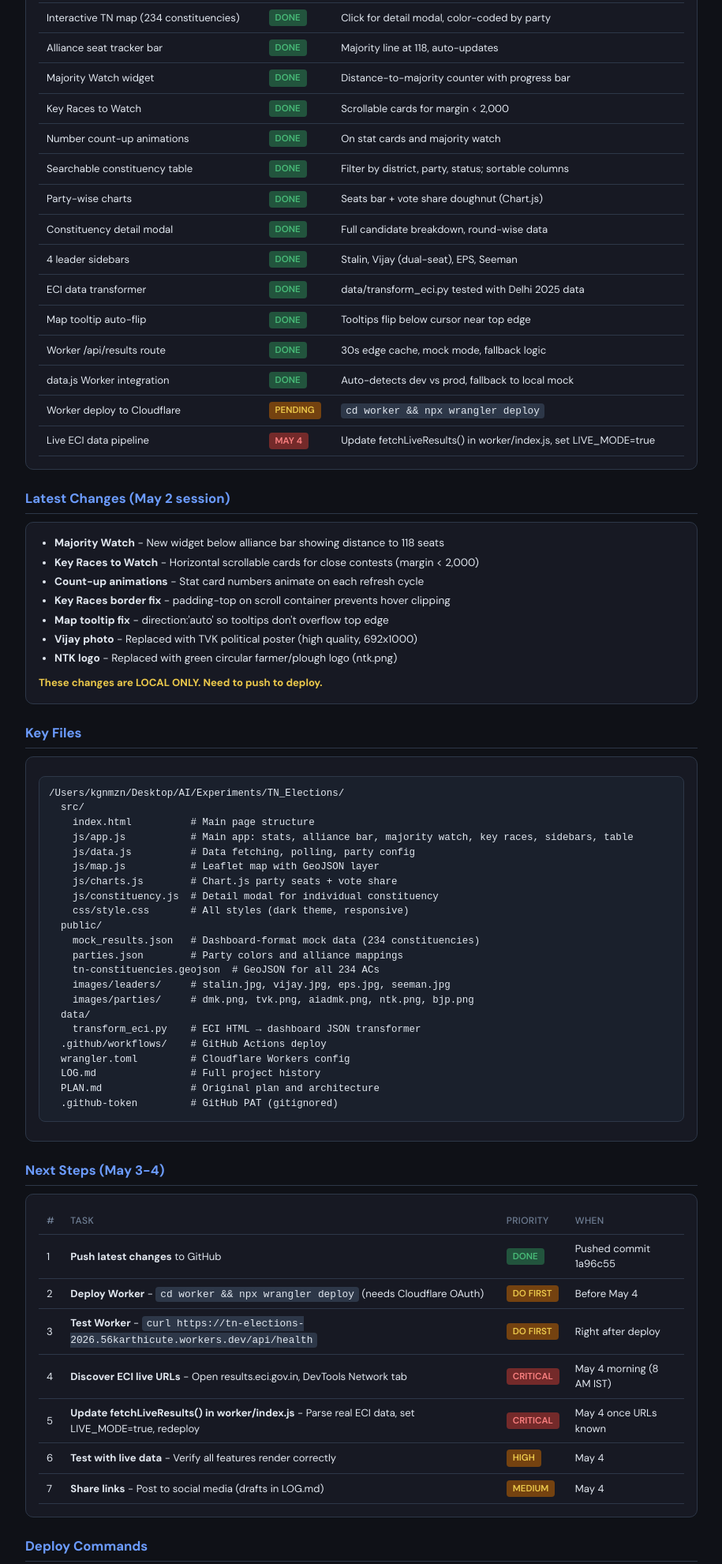
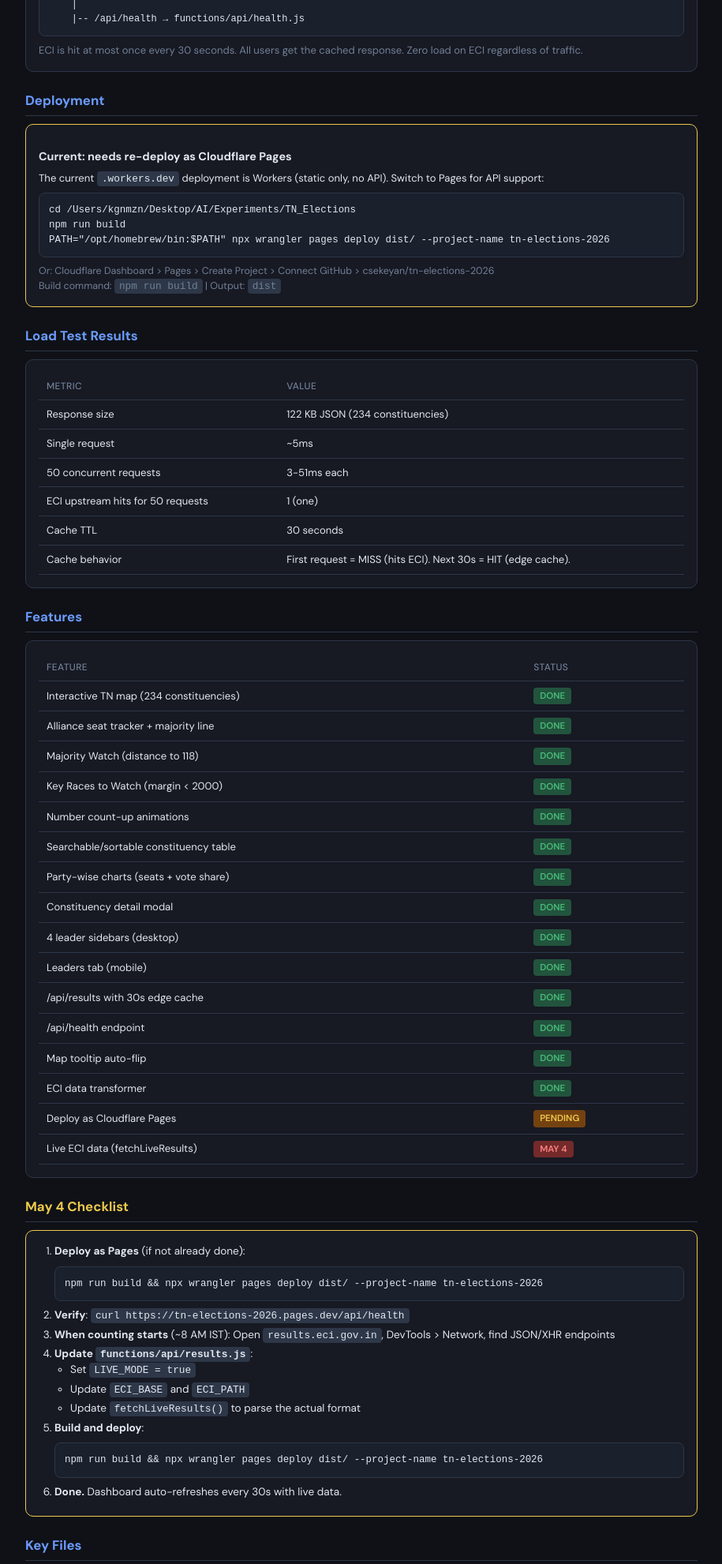
Before and after one commit to csekeyan/tn-elections-2026, a website built with Vite: page status.html in a window 1280 px wide. Shown: the part 422-2403 px from the top of the page at 79% size, without its empty margins (182-1097 px from the left). Built offline with nearby package versions, Linux system fonts and the light colour scheme.

Commit message:
Update status page with Pages architecture

```diff
--- a/status.html
+++ b/status.html
@@ -3,7 +3,7 @@
 <head>
 <meta charset="UTF-8">
 <meta name="viewport" content="width=device-width, initial-scale=1.0">
-<title>TN Elections Dashboard - Project Status</title>
+<title>TN Elections 2026 - Project Status</title>
 <style>
   :root { --bg: #0f1117; --card: #171923; --border: #2d3748; --accent: #6c9cff; --green: #48bb78; --yellow: #ecc94b; --red: #fc8181; --text: #e2e8f0; --muted: #718096; }
   * { margin: 0; padding: 0; box-sizing: border-box; }
@@ -25,187 +25,161 @@
   pre { background: #1a202c; border: 1px solid var(--border); border-radius: 8px; padding: 12px; overflow-x: auto; font-size: 0.78rem; margin: 8px 0; }
   a { color: var(--accent); text-decoration: none; }
   a:hover { text-decoration: underline; }
-  ul { padding-left: 20px; }
+  ul, ol { padding-left: 20px; }
   li { margin-bottom: 4px; font-size: 0.85rem; }
   .grid2 { display: grid; grid-template-columns: 1fr 1fr; gap: 12px; }
-  @media (max-width: 600px) { .grid2 { grid-template-columns: 1fr; } }
+  @media (max-width: 600px) { .grid2 { grid-template-columns: 1fr; } body { padding: 14px; } }
 </style>
-<link rel="preconnect" href="https://fonts.googleapis.com">
 <link href="https://fonts.googleapis.com/css2?family=DM+Sans:wght@400;500;600;700&display=swap" rel="stylesheet">
 </head>
 <body>
 
 <h1>TN Election Results 2026 - Project Status</h1>
-<div class="subtitle">Last updated: May 2, 2026 1:15 AM PDT | Counting day: May 4, 2026</div>
+<div class="subtitle">Last updated: May 2, 2026 7:00 AM PDT | Counting day: May 4, 2026</div>
 
-<h2>Deployments</h2>
-<div class="grid2">
-  <div class="card">
-    <h3>GitHub Pages <span class="badge badge-live">LIVE</span></h3>
-    <a href="https://csekeyan.github.io/tn-elections-2026/" target="_blank">csekeyan.github.io/tn-elections-2026/</a><br>
-    <span style="color:var(--muted);font-size:0.75rem">Auto-deploys on push via GitHub Actions</span>
-  </div>
-  <div class="card">
-    <h3>Cloudflare Workers <span class="badge badge-pending">NEEDS DEPLOY</span></h3>
-    <a href="https://tn-elections-2026.56karthicute.workers.dev/" target="_blank">tn-elections-2026.56karthicute.workers.dev/</a><br>
-    <span style="color:var(--muted);font-size:0.75rem">Code updated but needs <code>cd worker && npx wrangler deploy</code></span>
-  </div>
+<h2>Architecture</h2>
+<div class="card">
+<pre style="font-size:0.75rem">
+Browser (thousands of users)
+    |
+    v
+Cloudflare Pages (edge cache, 30s TTL)
+    |
+    |-- Static files: index.html, JS, CSS, images
+    |-- /api/results → functions/api/results.js
+    |       |
+    |       v (cache MISS, once per 30s)
+    |   ECI results.eci.gov.in
+    |       |
+    |       v
+    |   Parse → JSON → Cache → Return
+    |
+    |-- /api/health → functions/api/health.js
+</pre>
+<p style="font-size:0.82rem;color:var(--muted);margin-top:8px">ECI is hit at most once every 30 seconds. All users get the cached response. Zero load on ECI regardless of traffic.</p>
 </div>
 
-<h2>What's Built</h2>
+<h2>Deployment</h2>
+<div class="card" style="border-color: var(--yellow)">
+<h3>Current: needs re-deploy as Cloudflare Pages</h3>
+<p style="font-size:0.82rem">The current <code>.workers.dev</code> deployment is Workers (static only, no API). Switch to Pages for API support:</p>
+<pre>
+cd /Users/kgnmzn/Desktop/AI/Experiments/TN_Elections
+npm run build
+PATH="/opt/homebrew/bin:$PATH" npx wrangler pages deploy dist/ --project-name tn-elections-2026
+</pre>
+<p style="font-size:0.78rem;color:var(--muted)">Or: Cloudflare Dashboard > Pages > Create Project > Connect GitHub > csekeyan/tn-elections-2026<br>Build command: <code>npm run build</code> | Output: <code>dist</code></p>
+</div>
+
+<h2>Load Test Results</h2>
 <div class="card">
 <table>
-<thead><tr><th>Feature</th><th>Status</th><th>Notes</th></tr></thead>
+<thead><tr><th>Metric</th><th>Value</th></tr></thead>
 <tbody>
-<tr><td>Interactive TN map (234 constituencies)</td><td><span class="badge badge-done">DONE</span></td><td>Click for detail modal, color-coded by party</td></tr>
-<tr><td>Alliance seat tracker bar</td><td><span class="badge badge-done">DONE</span></td><td>Majority line at 118, auto-updates</td></tr>
-<tr><td>Majority Watch widget</td><td><span class="badge badge-done">DONE</span></td><td>Distance-to-majority counter with progress bar</td></tr>
-<tr><td>Key Races to Watch</td><td><span class="badge badge-done">DONE</span></td><td>Scrollable cards for margin &lt; 2,000</td></tr>
-<tr><td>Number count-up animations</td><td><span class="badge badge-done">DONE</span></td><td>On stat cards and majority watch</td></tr>
-<tr><td>Searchable constituency table</td><td><span class="badge badge-done">DONE</span></td><td>Filter by district, party, status; sortable columns</td></tr>
-<tr><td>Party-wise charts</td><td><span class="badge badge-done">DONE</span></td><td>Seats bar + vote share doughnut (Chart.js)</td></tr>
-<tr><td>Constituency detail modal</td><td><span class="badge badge-done">DONE</span></td><td>Full candidate breakdown, round-wise data</td></tr>
-<tr><td>4 leader sidebars</td><td><span class="badge badge-done">DONE</span></td><td>Stalin, Vijay (dual-seat), EPS, Seeman</td></tr>
-<tr><td>ECI data transformer</td><td><span class="badge badge-done">DONE</span></td><td>data/transform_eci.py tested with Delhi 2025 data</td></tr>
-<tr><td>Map tooltip auto-flip</td><td><span class="badge badge-done">DONE</span></td><td>Tooltips flip below cursor near top edge</td></tr>
-<tr><td>Worker /api/results route</td><td><span class="badge badge-done">DONE</span></td><td>30s edge cache, mock mode, fallback logic</td></tr>
-<tr><td>data.js Worker integration</td><td><span class="badge badge-done">DONE</span></td><td>Auto-detects dev vs prod, fallback to local mock</td></tr>
-<tr><td>Worker deploy to Cloudflare</td><td><span class="badge badge-pending">PENDING</span></td><td><code>cd worker && npx wrangler deploy</code></td></tr>
-<tr><td>Live ECI data pipeline</td><td><span class="badge badge-blocked">MAY 4</span></td><td>Update fetchLiveResults() in worker/index.js, set LIVE_MODE=true</td></tr>
+<tr><td>Response size</td><td>122 KB JSON (234 constituencies)</td></tr>
+<tr><td>Single request</td><td>~5ms</td></tr>
+<tr><td>50 concurrent requests</td><td>3-51ms each</td></tr>
+<tr><td>ECI upstream hits for 50 requests</td><td>1 (one)</td></tr>
+<tr><td>Cache TTL</td><td>30 seconds</td></tr>
+<tr><td>Cache behavior</td><td>First request = MISS (hits ECI). Next 30s = HIT (edge cache).</td></tr>
 </tbody>
 </table>
 </div>
 
-<h2>Latest Changes (May 2 session)</h2>
+<h2>Features</h2>
 <div class="card">
-<ul>
-<li><strong>Majority Watch</strong> - New widget below alliance bar showing distance to 118 seats</li>
-<li><strong>Key Races to Watch</strong> - Horizontal scrollable cards for close contests (margin &lt; 2,000)</li>
-<li><strong>Count-up animations</strong> - Stat card numbers animate on each refresh cycle</li>
-<li><strong>Key Races border fix</strong> - padding-top on scroll container prevents hover clipping</li>
-<li><strong>Map tooltip fix</strong> - direction:'auto' so tooltips don't overflow top edge</li>
-<li><strong>Vijay photo</strong> - Replaced with TVK political poster (high quality, 692x1000)</li>
-<li><strong>NTK logo</strong> - Replaced with green circular farmer/plough logo (ntk.png)</li>
-</ul>
-<p style="color:var(--yellow);font-size:0.82rem;margin-top:10px"><strong>These changes are LOCAL ONLY. Need to push to deploy.</strong></p>
+<table>
+<thead><tr><th>Feature</th><th>Status</th></tr></thead>
+<tbody>
+<tr><td>Interactive TN map (234 constituencies)</td><td><span class="badge badge-done">DONE</span></td></tr>
+<tr><td>Alliance seat tracker + majority line</td><td><span class="badge badge-done">DONE</span></td></tr>
+<tr><td>Majority Watch (distance to 118)</td><td><span class="badge badge-done">DONE</span></td></tr>
+<tr><td>Key Races to Watch (margin &lt; 2000)</td><td><span class="badge badge-done">DONE</span></td></tr>
+<tr><td>Number count-up animations</td><td><span class="badge badge-done">DONE</span></td></tr>
+<tr><td>Searchable/sortable constituency table</td><td><span class="badge badge-done">DONE</span></td></tr>
+<tr><td>Party-wise charts (seats + vote share)</td><td><span class="badge badge-done">DONE</span></td></tr>
+<tr><td>Constituency detail modal</td><td><span class="badge badge-done">DONE</span></td></tr>
+<tr><td>4 leader sidebars (desktop)</td><td><span class="badge badge-done">DONE</span></td></tr>
+<tr><td>Leaders tab (mobile)</td><td><span class="badge badge-done">DONE</span></td></tr>
+<tr><td>/api/results with 30s edge cache</td><td><span class="badge badge-done">DONE</span></td></tr>
+<tr><td>/api/health endpoint</td><td><span class="badge badge-done">DONE</span></td></tr>
+<tr><td>Map tooltip auto-flip</td><td><span class="badge badge-done">DONE</span></td></tr>
+<tr><td>ECI data transformer</td><td><span class="badge badge-done">DONE</span></td></tr>
+<tr><td>Deploy as Cloudflare Pages</td><td><span class="badge badge-pending">PENDING</span></td></tr>
+<tr><td>Live ECI data (fetchLiveResults)</td><td><span class="badge badge-blocked">MAY 4</span></td></tr>
+</tbody>
+</table>
+</div>
+
+<h2 style="color:var(--yellow)">May 4 Checklist</h2>
+<div class="card" style="border-color:var(--yellow)">
+<ol>
+<li><strong>Deploy as Pages</strong> (if not already done):
+<pre>npm run build && npx wrangler pages deploy dist/ --project-name tn-elections-2026</pre></li>
+<li><strong>Verify</strong>: <code>curl https://tn-elections-2026.pages.dev/api/health</code></li>
+<li><strong>When counting starts</strong> (~8 AM IST): Open <code>results.eci.gov.in</code>, DevTools > Network, find JSON/XHR endpoints</li>
+<li><strong>Update <code>functions/api/results.js</code></strong>:
+  <ul>
+    <li>Set <code>LIVE_MODE = true</code></li>
+    <li>Update <code>ECI_BASE</code> and <code>ECI_PATH</code></li>
+    <li>Update <code>fetchLiveResults()</code> to parse the actual format</li>
+  </ul>
+</li>
+<li><strong>Build and deploy</strong>:
+<pre>npm run build && npx wrangler pages deploy dist/ --project-name tn-elections-2026</pre></li>
+<li><strong>Done.</strong> Dashboard auto-refreshes every 30s with live data.</li>
+</ol>
 </div>
 
 <h2>Key Files</h2>
 <div class="card">
 <pre>
-/Users/kgnmzn/Desktop/AI/Experiments/TN_Elections/
-  src/
-    index.html          # Main page structure
-    js/app.js           # Main app: stats, alliance bar, majority watch, key races, sidebars, table
-    js/data.js          # Data fetching, polling, party config
-    js/map.js           # Leaflet map with GeoJSON layer
-    js/charts.js        # Chart.js party seats + vote share
-    js/constituency.js  # Detail modal for individual constituency
-    css/style.css       # All styles (dark theme, responsive)
-  public/
-    mock_results.json   # Dashboard-format mock data (234 constituencies)
-    parties.json        # Party colors and alliance mappings
-    tn-constituencies.geojson  # GeoJSON for all 234 ACs
-    images/leaders/     # stalin.jpg, vijay.jpg, eps.jpg, seeman.jpg
-    images/parties/     # dmk.png, tvk.png, aiadmk.png, ntk.png, bjp.png
-  data/
-    transform_eci.py    # ECI HTML → dashboard JSON transformer
-  .github/workflows/    # GitHub Actions deploy
-  wrangler.toml         # Cloudflare Workers config
-  LOG.md                # Full project history
-  PLAN.md               # Original plan and architecture
-  .github-token         # GitHub PAT (gitignored)
+TN_Elections/
+  src/                          # Source (Vite project)
+    index.html                  # Main page
+    js/app.js                   # Stats, alliance bar, majority watch, key races, sidebars, table
+    js/data.js                  # Data fetching (uses /api/results in prod)
+    js/map.js                   # Leaflet map
+    js/charts.js                # Chart.js charts
+    js/constituency.js          # Detail modal
+    css/style.css               # All styles
+  public/                       # Static assets (copied to dist/)
+    mock_results.json           # Mock data (234 constituencies)
+    parties.json                # Party colors + alliances
+    tn-constituencies.geojson   # GeoJSON for map
+    images/leaders/             # Leader photos
+    images/parties/             # Party logos
+  functions/                    # Cloudflare Pages Functions
+    api/results.js              # THE FILE TO UPDATE ON MAY 4
+    api/health.js               # Health check
+  data/transform_eci.py         # ECI HTML → JSON transformer
+  LOG.md                        # Full project history
+  status.html                   # This file
 </pre>
 </div>
 
-<h2>Next Steps (May 3-4)</h2>
+<h2>Dev Commands</h2>
 <div class="card">
-<table>
-<thead><tr><th>#</th><th>Task</th><th>Priority</th><th>When</th></tr></thead>
-<tbody>
-<tr><td>1</td><td><strong>Push latest changes</strong> to GitHub</td><td><span class="badge badge-done">DONE</span></td><td>Pushed commit 1a96c55</td></tr>
-<tr><td>2</td><td><strong>Deploy Worker</strong> - <code>cd worker && npx wrangler deploy</code> (needs Cloudflare OAuth)</td><td><span class="badge badge-pending">DO FIRST</span></td><td>Before May 4</td></tr>
-<tr><td>3</td><td><strong>Test Worker</strong> - <code>curl https://tn-elections-2026.56karthicute.workers.dev/api/health</code></td><td><span class="badge badge-pending">DO FIRST</span></td><td>Right after deploy</td></tr>
-<tr><td>4</td><td><strong>Discover ECI live URLs</strong> - Open results.eci.gov.in, DevTools Network tab</td><td><span class="badge badge-blocked">CRITICAL</span></td><td>May 4 morning (8 AM IST)</td></tr>
-<tr><td>5</td><td><strong>Update fetchLiveResults() in worker/index.js</strong> - Parse real ECI data, set LIVE_MODE=true, redeploy</td><td><span class="badge badge-blocked">CRITICAL</span></td><td>May 4 once URLs known</td></tr>
-<tr><td>6</td><td><strong>Test with live data</strong> - Verify all features render correctly</td><td><span class="badge badge-pending">HIGH</span></td><td>May 4</td></tr>
-<tr><td>7</td><td><strong>Share links</strong> - Post to social media (drafts in LOG.md)</td><td><span class="badge badge-pending">MEDIUM</span></td><td>May 4</td></tr>
-</tbody>
-</table>
-</div>
+<pre>
+# Local dev (Vite hot-reload, uses local mock)
+npx vite --port 5180
 
-<h2>Deploy Commands</h2>
-<div class="card">
-<h3>Push to GitHub (deploys both platforms)</h3>
-<pre>
-cd /Users/kgnmzn/Desktop/AI/Experiments/TN_Elections
-git add -A && git commit -m "Add majority watch, key races, animations, fix images"
+# Local dev with Pages Functions (tests /api/results)
+npm run build && npx wrangler pages dev dist/
+
+# Deploy to Cloudflare Pages
+npm run build && npx wrangler pages deploy dist/ --project-name tn-elections-2026
+
+# Push to GitHub (also deploys GitHub Pages mirror)
 TOKEN=$(cat .github-token)
 git remote set-url origin https://csekeyan:${TOKEN}@github.com/csekeyan/tn-elections-2026.git
 git push
 git remote set-url origin https://github.com/csekeyan/tn-elections-2026.git
 </pre>
-
-<h3>Local dev</h3>
-<pre>
-cd /Users/kgnmzn/Desktop/AI/Experiments/TN_Elections
-npx vite --port 5180
-# Open http://localhost:5180/
-</pre>
-
-<h3>Cloudflare deploy (manual, if needed)</h3>
-<pre>
-npx wrangler deploy
-</pre>
-</div>
-
-<h2>May 4 Workflow (The Only Change Needed)</h2>
-<div class="card" style="border-color:#744210">
-<p style="font-size:0.88rem">On counting day, the <strong>only file to change</strong> is <code>worker/index.js</code>:</p>
-<ol style="font-size:0.85rem;margin:10px 0;padding-left:20px">
-<li>Open <code>results.eci.gov.in</code> in browser, DevTools > Network, find the data URL pattern</li>
-<li>Update <code>ECI_PATH</code> and <code>fetchLiveResults()</code> function to parse the real format</li>
-<li>Set <code>LIVE_MODE = true</code></li>
-<li>Run <code>cd worker && npx wrangler deploy</code></li>
-<li>Done. Dashboard auto-updates every 30s from live ECI data.</li>
-</ol>
-<p style="font-size:0.82rem;color:var(--muted)">The frontend (data.js) already points to the Worker API. No frontend changes needed.</p>
-</div>
-
-<h2>ECI Data Pipeline (for May 4)</h2>
-<div class="card">
-<h3>Known ECI URL pattern (from Delhi 2025)</h3>
-<pre>https://results.eci.gov.in/ResultAcGen{Month}{Year}/ConstituencywiseS22{AC_NUMBER}.htm</pre>
-<p style="font-size:0.82rem;color:var(--muted)">For TN 2026, likely: <code>ResultAcGenMay2026/ConstituencywiseS22{1-234}.htm</code></p>
-<p style="font-size:0.82rem;margin-top:8px">The transformer (<code>data/transform_eci.py</code>) parses ECI HTML pages and outputs the exact JSON format the dashboard expects. Tested and verified with Delhi 2025 data.</p>
-
-<h3>Architecture on counting day</h3>
-<pre>
-Browser → Cloudflare Worker (/api/results)
-              ↓ (cache: 30s TTL)
-         ECI results.eci.gov.in
-              ↓ (fetch 234 pages)
-         Transform → JSON → Return to browser
-</pre>
-</div>
-
-<h2>Party Config</h2>
-<div class="card">
-<table>
-<thead><tr><th>Party</th><th>Color (muted)</th><th>Alliance</th></tr></thead>
-<tbody>
-<tr><td>DMK</td><td><span style="color:#c4515f">#c4515f</span></td><td>DMK+</td></tr>
-<tr><td>AIADMK</td><td><span style="color:#4daa8d">#4daa8d</span></td><td>AIADMK+</td></tr>
-<tr><td>TVK</td><td><span style="color:#c9a84c">#c9a84c</span></td><td>TVK+</td></tr>
-<tr><td>NTK</td><td><span style="color:#8b5e6b">#8b5e6b</span></td><td>NTK</td></tr>
-<tr><td>BJP</td><td><span style="color:#d4874d">#d4874d</span></td><td>(in AIADMK+ or standalone)</td></tr>
-</tbody>
-</table>
 </div>
 
 <footer style="margin-top:30px;padding-top:16px;border-top:1px solid var(--border);color:var(--muted);font-size:0.72rem;text-align:center">
-  TN Elections 2026 Dashboard Project | GitHub: <a href="https://github.com/csekeyan/tn-elections-2026">csekeyan/tn-elections-2026</a>
+  GitHub: <a href="https://github.com/csekeyan/tn-elections-2026">csekeyan/tn-elections-2026</a>
 </footer>
-
 </body>
 </html>
```
